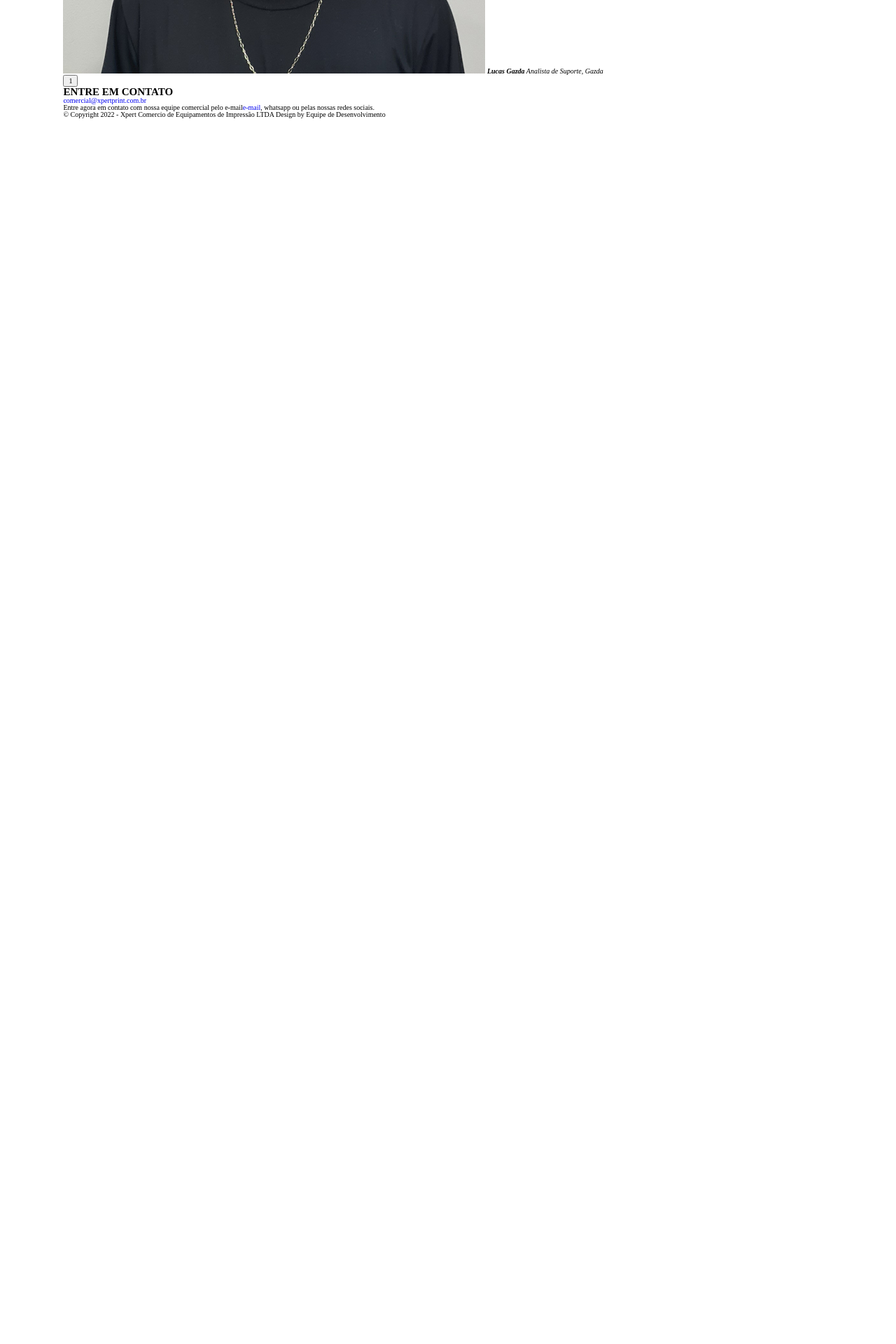
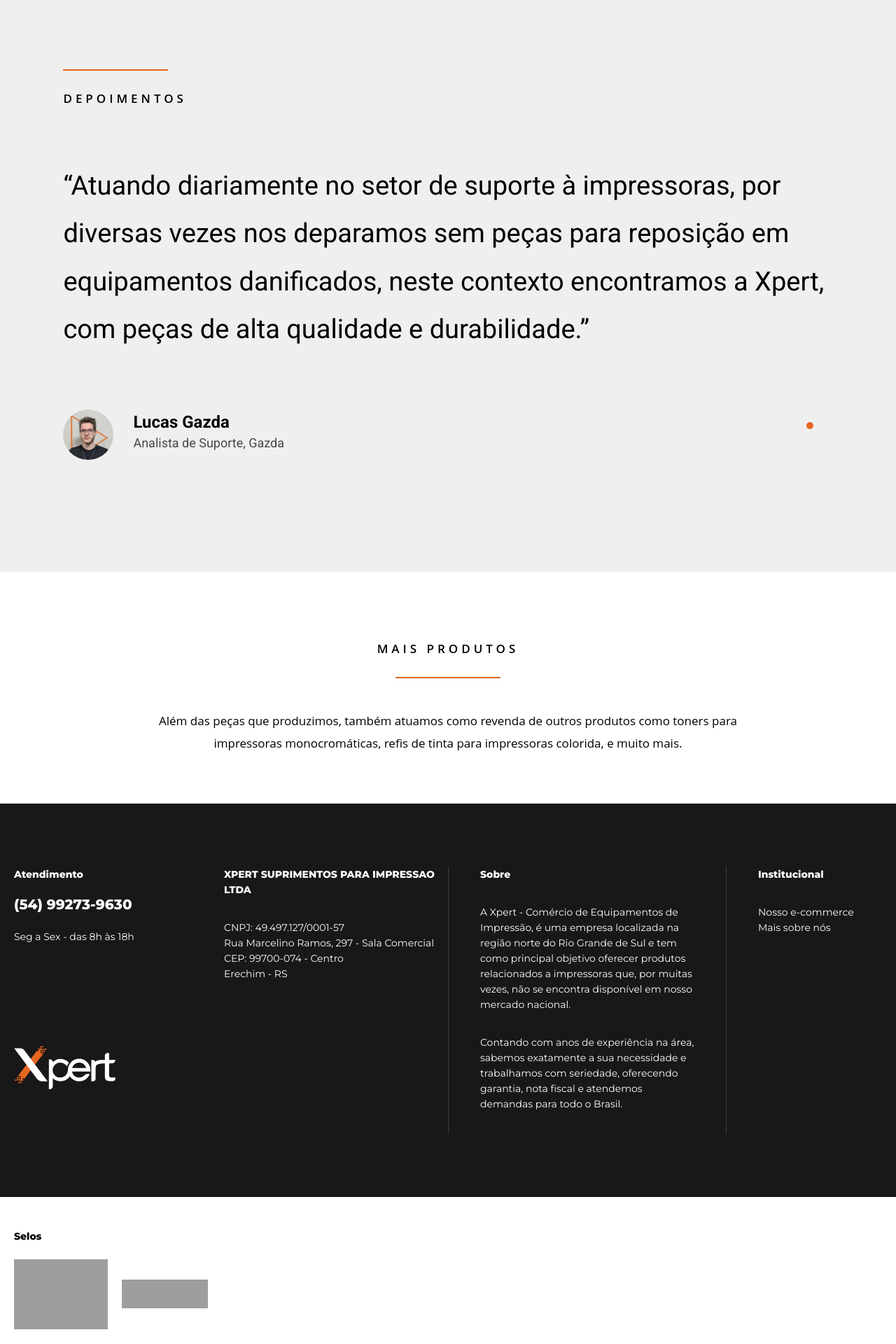
Before and after one commit to dan1el074/site-xpert, a PHP site: page / in a window 1280 px wide. Shown: the part 2560-4480 px from the top of the page at 70% size. Before the commit the page ends 2729 px from the top, so only its background shows below. Run offline with PHP 8.4, Linux system fonts and the light colour scheme; some libraries are stand-ins or nearby versions; some web fonts are replaced; grey boxes are pictures that could not be loaded.

Commit message:
mudança do nome do css

```diff
--- a/index.php
+++ b/index.php
@@ -4,7 +4,7 @@
     <meta charset="utf-8">
     <meta name="viewport" content="width=device-width, initial-scale=1">
     <link rel="stylesheet" href="css/base.css">
-    <link rel="stylesheet" href="css/main.css">
+    <link rel="stylesheet" href="css/main27.css">
 
     <link rel="apple-touch-icon" sizes="180x180" href="images/icons/apple-touch-icon.png">
     <link rel="icon" type="image/png" sizes="32x32" href="images/icons/favicon-32x32.png">
@@ -20,10 +20,6 @@
         </div>
 
         <header class="s-header">
-            <a href="https://api.whatsapp.com/send?phone=5554992739630" class="btn-whatsapp-pulse btn-whatsapp-pulse-border" target="_blank">
-                <i class="fab fa-whatsapp"></i>
-            </a>
-
             <div class="header-logo">
                 <a class="site-logo" href="">
                     <img src="images/logo.svg" alt="Homepage">
@@ -34,8 +30,8 @@
                 <ul class="header-main-nav">
                     <li class="current"><a class="smoothscroll" href="#home" title="Home">Home</a></li>
                     <li><a class="smoothscroll" href="#produtos" title="Produtos">Produtos</a></li>
-                    <li><a class="smoothscroll" href="#sobre" title="Sobre">Sobre</a></li>
                     <li><a class="smoothscroll" href="#contato" title="Contato">Contato</a></li>
+                    <li><a href="https://loja.xpertprint.com.br/" target="_blank" title="Loja" style="color: #e7651e;">Loja</a></li>
                 </ul>
             </nav>
 
@@ -62,6 +58,10 @@
                 <div class="intro-grid"></div>
                 <div class="intro-pic"></div>
             </div>
+
+            <a href="https://api.whatsapp.com/send?phone=5554992739630" class="btn-whatsapp-pulse btn-whatsapp-pulse-border" target="_blank">
+                <i class="fab fa-whatsapp"></i>
+            </a>
         </section>
 
         <section id="produtos" class="s-works target-section">
@@ -74,7 +74,7 @@
 
                     <div class="img-post">
                         <img src="images/base-adf-m1191651-1.png">
-                        <a href="https://api.whatsapp.com/send?phone=5554992739630">FAÇA SEU PEDIDO</a>
+                        <a href="https://loja.xpertprint.com.br/base-de-adf-p-ricoh-sp-3510sf-m1191651" target="_blank">FAÇA SEU PEDIDO</a>
                     </div>
                 </div>
             </div>
@@ -84,12 +84,12 @@
             <div class="about-me">
                 <div class="row heading-block" data-aos="fade-up">
                     <div class="column large-full">
-                        <h2 class="section-heading">Informações</h2>
+                        <h2 class="section-heading section-heading--centerbottom">Informações</h2>
                     </div>
                 </div>
 
                 <div class="row about-me__content" data-aos="fade-up">
-                    <div class="column large-full about-me__text">
+                    <div class="column large-full">
                         <p class="lead">
                             Nosso primeiro produto, BASE DE ADF PARA RICOH SP 3510SF M1191651, é feito
                             em outro país e depois exportado para o Brasil. Sendo um produto paralelo,
@@ -102,20 +102,6 @@
                             SP 3510SF M1191651), sendo vendido em uma caixa com 10 unidades e não de
                             forma unitária. Não conta com o restante do ADF assim como conjunto de
                             engrenagens, plásticos que os envolve e demais itens da impressora.
-                        </p>
-
-                        <p>
-                        A Xpert - Comércio de Equipamentos de Impressão, é uma empresa localizada na
-                        região norte do Rio Grande de Sul e tem como principal objetivo oferecer
-                        produtos relacionados a impressoras que, por muitas vezes, não se encontra
-                        disponível em nosso mercado nacional.
-                        </p>
-
-                        <p>
-                        Contando com anos de experiência na área, sabemos exatamente a sua necessidade
-                        e trabalhamos com seriedade, oferecendo garantia, nota fiscal de todos os
-                        produtos que temos disponível em nosso estoque e atendemos demandas para todo o
-                        Brasil.
                         </p>
                     </div>
                 </div>
@@ -132,8 +118,9 @@
             <div class="row testimonials" data-aos="fade-up">
                 <div class="column large-full testimonials__slider">
                     <div class="testimonials__slide">
-                        <p>“Atuando diariamente no setor de suporte à impressoras, por diversas vezes nos deparamos sem peças para reposição em equipamentos
-                            danificados, neste contexto encontramos a Xpert, com peças de alta qualidade e durabilidade.”</p>
+                        <p>“Atuando diariamente no setor de suporte à impressoras, por diversas vezes nos
+                            deparamos sem peças para reposição em equipamentos danificados, neste contexto
+                            encontramos a Xpert, com peças de alta qualidade e durabilidade.”</p>
                         <div class="testimonials__info">
                             <img src="images/avatars/lucas.jpg" alt="Author image" class="testimonials__avatar">
                             <cite class="testimonials__cite">
@@ -146,38 +133,89 @@
             </div>
         </section>
 
-        <section id="contato" class="s-contact target-section">
-            <div class="row heading-block" data-aos="fade-up">
+        <section id="produtos2" class="s-works target-section">
+            <div class="row heading-block heading-block--center" data-aos="fade-up">
+
                 <div class="column large-full">
-                    <h2 class="section-heading">ENTRE EM CONTATO</h2>
-                </div>
-            </div>
+                    <h2 class="section-heading section-heading--centerbottom">Mais Produtos</h2>
 
-            <div class="row contact-main" data-aos="fade-up">
-                <div class="column large-full">
-                    <p class="section-desc email">
-                        <a href="mailto:comercial@xpertprint.com.br">comercial@xpertprint.com.br</a>
-                    </p>
-
-                    <p class="section-desc">
-                        Entre agora em contato com nossa equipe comercial pelo <span class="f-email">e-mail</span><a href="mailto:comercial@xpertprint.com.br" class="f-email-mobile">e-mail</a>,
-                        whatsapp ou pelas nossas redes sociais.
+                    <p class="center">
+                        Além das peças que produzimos, também atuamos como revenda de outros produtos como
+                        toners para impressoras monocromáticas, refis de tinta para impressoras colorida, e muito mais.
                     </p>
                 </div>
             </div>
         </section>
 
-        <footer>
-            <div class="row">
+        <footer id="contato">
+            <section class="primeira">
                 <div class="column large-full ss-copyright">
-                    <span>© Copyright 2022 - Xpert Comercio de Equipamentos de Impressão LTDA </span>
-                    <span>Design by <a>Equipe de Desenvolvimento</a></span>
+                    <div>
+                        <div class="footer-atendimento">
+                            <p><strong>Atendimento</strong></p>
+                            <p><strong style="font-size: 20px;">(54) 99273-9630</strong></p>
+                            <p>Seg a Sex - das 8h às 18h</p>
+
+                            <img src="images/logo.svg" alt="Homepage">
+                        </div>
+
+                        <div class="footer-endereco">
+                            <p><strong>XPERT SUPRIMENTOS PARA IMPRESSAO LTDA</strong></p>
+                            <p>
+                                CNPJ: 49.497.127/0001-57<br>
+                                Rua Marcelino Ramos, 297 - Sala Comercial<br>
+                                CEP: 99700-074 - Centro<br>
+                                Erechim - RS
+                            </p>
                         </div>
                     </div>
+
+                    <div>
+                        <div class="footer-sobre">
+                            <p><strong>Sobre</strong></p>
+
+                            <p>
+                                A Xpert - Comércio de Equipamentos de Impressão, é uma empresa localizada na região norte
+                                do Rio Grande de Sul e tem como principal objetivo oferecer produtos relacionados a impressoras
+                                que, por muitas vezes, não se encontra disponível em nosso mercado nacional.
+                            </p>
+
+                            <p>
+                                Contando com anos de experiência na área, sabemos exatamente a sua necessidade e trabalhamos com
+                                seriedade, oferecendo garantia, nota fiscal e atendemos demandas para todo o Brasil.
+                            </p>
+                        </div>
+
+                        <div class="footer-sites">
+                            <p><strong>Institucional</strong></p>
+
+                            <a href="https://loja.xpertprint.com.br/" target="_blank">Nosso e-commerce</a>
+                            <a href="#">Mais sobre nós</a>
+                        </div>
+                    </div>
+                </div>
+            </section>
+
+            <section class="segunda">
+                <div>
+                    <p><strong>Selos</strong></p>
+
+                    <div>
+                        <img src="images/selo-ssl.svg" alt="Certificado SSL" title="Certificado SSL">
+                        <img src="images/google-safe-selo.webp" alt="Google - Site Seguro" title="Google - Site Seguro">
+                    </div>
+                </div>
+            </section>
+
+            <section class="terceira">
+                <p>
+                    XPERT SUPRIMENTOS PARA IMPRESSAO LTDA | CNPJ: 49.497.127/0001-57
+                    Rua Marcelino Ramos, 297 - Sala Comercial - Centro, Erechim - RS, 99700-074
+                </p>
+            </section>
         </footer>
 
         <script src="js/modernizr.js"></script>
-        <script src="js/pace.min.js"></script>
         <script src="js/jquery-3.2.1.min.js"></script>
         <script src="js/plugins.js"></script>
         <script src="js/main.js"></script>
```
Lines whose indentation alone changed are shown as unchanged.
